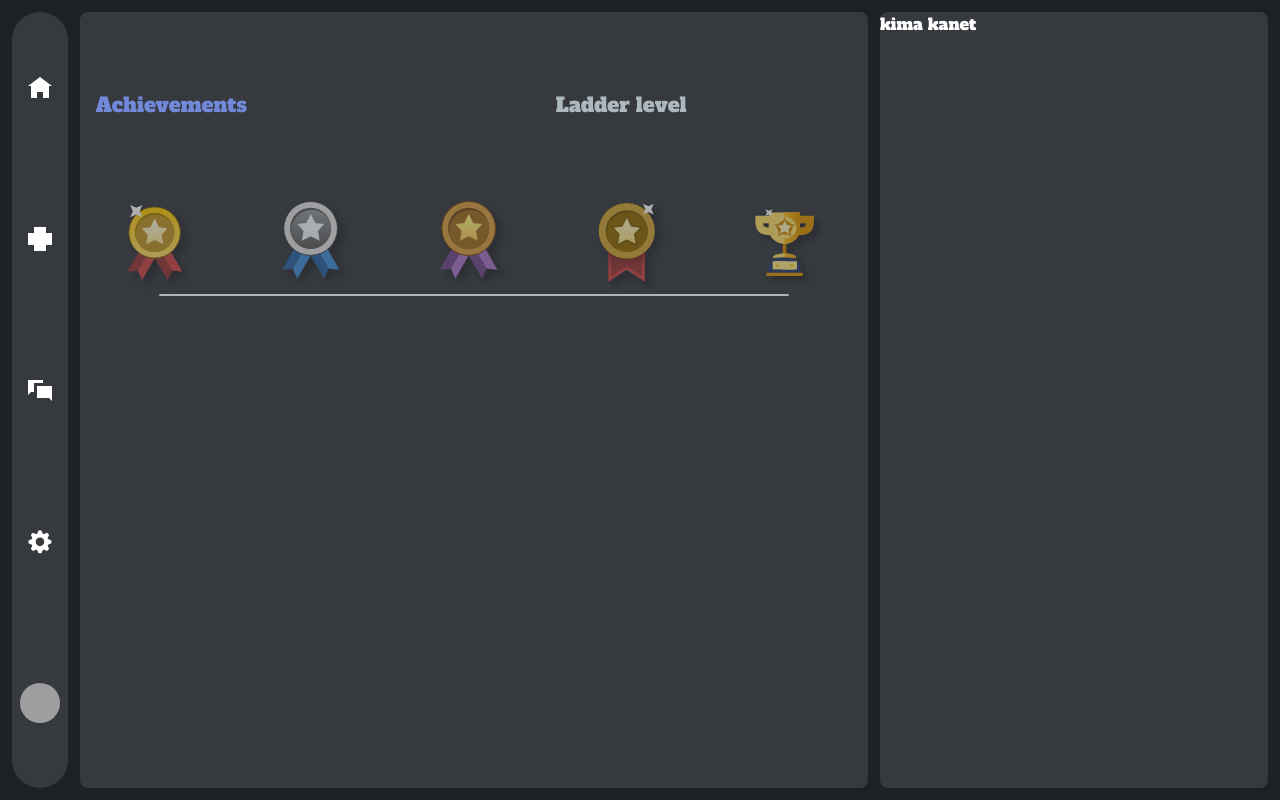
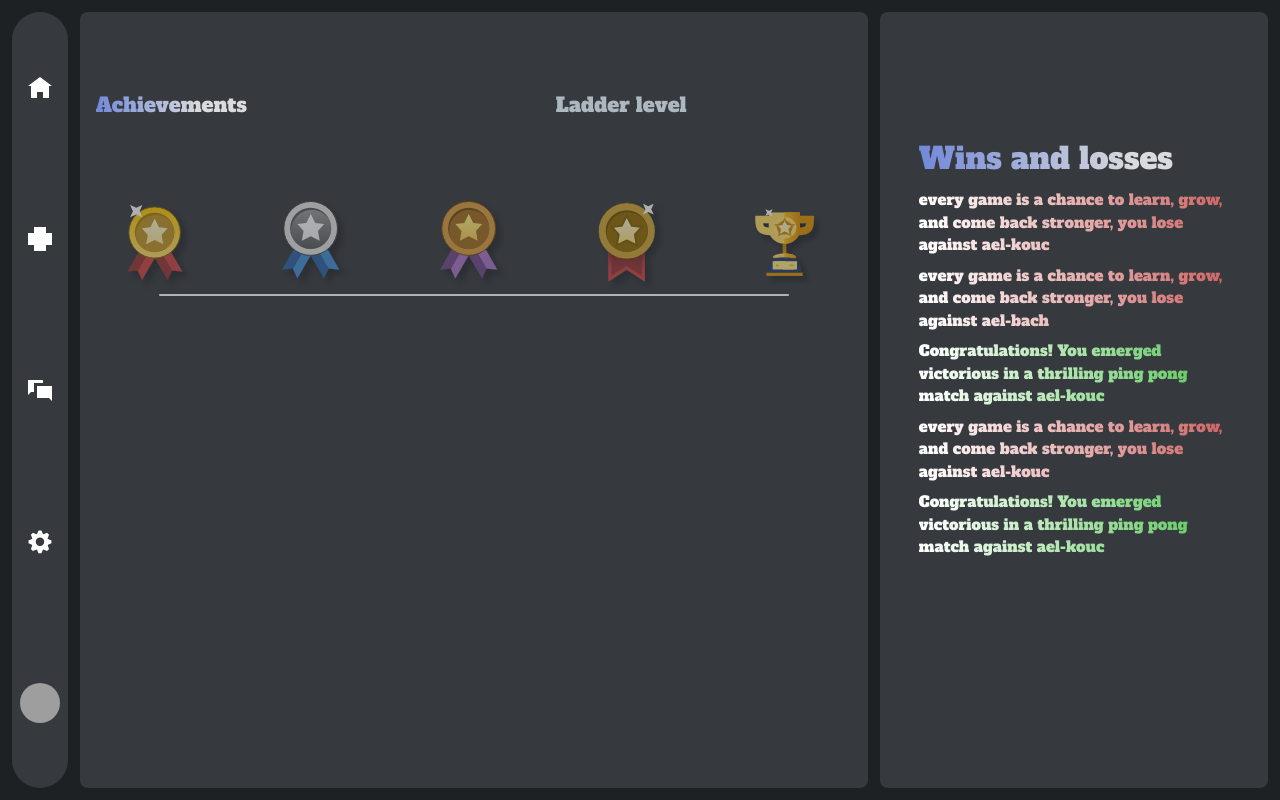
Before and after one commit to eliasluimeme/ft_transcendence, a Next.js app in the folder front/: page / in a window 1280 px wide. Built offline with nearby package versions, Linux system fonts and the light colour scheme; grey boxes are pictures that could not be loaded.

Commit message:
hone done

```diff
--- a/front/app/(pages)/(routes)/(protected)/page.tsx
+++ b/front/app/(pages)/(routes)/(protected)/page.tsx
@@ -1,4 +1,5 @@
 import Levels from "@/components/ui/Levels";
+import GameHistory from "@/components/ui/GameHistory";
 
 export default function page() {
   return (
@@ -6,7 +7,9 @@ export default function page() {
       <div className="  bg-[#36393E] col-span-2 rounded-lg">
           <Levels />
       </div>
-      <div className="  bg-[#36393E] rounded-lg">kima kanet</div>
+      <div className="  bg-[#36393E] rounded-lg">
+        <GameHistory />
+      </div>
     </div>
   );
 }
--- a/front/app/(pages)/(routes)/(protected)/settings/page.tsx
+++ b/front/app/(pages)/(routes)/(protected)/settings/page.tsx
@@ -1,18 +1,12 @@
-import MyForm from '@/components/ui/myForm'
-import React from 'react'
-
+import React from "react";
 
 const settings = () => {
-  function addTask(name: any){
-    alert(name);
-  }
 
   return (
     <div>
-      {/* <MyForm addTask ={addTask}/> */}
-      settings
+
     </div>
-  )
-}
+  );
+};
 
-export default settings
+export default settings;
--- /dev/null
+++ b/front/components/ui/CSS/font.css
@@ -0,0 +1,20 @@
+.win_font {
+    background: linear-gradient(90deg, #FFF 1.56%, #31B930 120%);
+    background-clip: text;
+    -webkit-background-clip: text;
+    -webkit-text-fill-color: transparent;
+}
+
+.lose_font{
+    background: linear-gradient(90deg, #FFF 1.56%, #C44343 120%);
+    background-clip: text;
+    -webkit-background-clip: text;
+    -webkit-text-fill-color: transparent;
+}
+
+.blue_font{
+    background: linear-gradient(90deg, #7289DA 0%, rgba(255, 255, 255, 0.82) 69.61%);
+    background-clip: text;
+    -webkit-background-clip: text;
+    -webkit-text-fill-color: transparent;
+}
--- a/front/components/ui/CSS/style.css
+++ b/front/components/ui/CSS/style.css
@@ -1,3 +1,21 @@
 .style{
     background-color: #36393E;
 }
+.custom-max-height {
+    max-height: 11rem; /* Equivalent to max-h-44 in Tailwind */
+    overflow-y: scroll; /* Enable vertical scrolling */
+  }
+::-webkit-scrollbar {
+    width: 0;
+    background: transparent;
+  }
+
+  /* Handle (thumb) */
+  ::-webkit-scrollbar-thumb {
+    background: transparent;
+  }
+
+  /* Track */
+  ::-webkit-scrollbar-track {
+    background: transparent;
+  }
--- /dev/null
+++ b/front/components/ui/GameHistory.tsx
@@ -0,0 +1,42 @@
+import React from "react";
+import "@/components/ui/CSS/font.css"
+const GameHistory = () => {
+  const HISTORY_DATA = [
+    {
+        login : "ael-kouc",
+        win : false
+    },
+    {
+        login : "ael-bach",
+        win : false
+    },
+    {
+        login : "ael-kouc",
+        win : true
+    },
+    {
+        login : "ael-kouc",
+        win : false
+    },
+    {
+        login : "ael-kouc",
+        win : true
+    }
+  ];
+  return <div className="flex flex-col justify-center space-y-2 mx-[10%]">
+    <div className="blue_font lg:text-[30px] md:text-[20px] sm:text-[10px] text-[10px] mt-[40%]">Wins and losses</div>
+    {
+        HISTORY_DATA.map((data, index) => (
+            <div key = {index} className="">
+                {data.win ? (
+                    <div className="win_font lg:text-[15px] sm:text-[10px] md:text-[7px] text-[7px]">Congratulations! You emerged victorious in a thrilling ping pong match against {data.login}</div>
+                ) : (
+                    <div className="lose_font lg:text-[15px] sm:text-[10px] md:text-[7px] text-[7px]">every game is a chance to learn, grow, and come back stronger, you lose against {data.login}</div>
+                )}
+            </div>
+        ))
+    }
+  </div>;
+};
+
+export default GameHistory;
--- a/front/components/ui/Laader.tsx
+++ b/front/components/ui/Laader.tsx
@@ -2,37 +2,11 @@ import React from "react";
 import Ladderfounder from "./Ladderfounder";
 
 const Laader = () => {
-  const LEADER_DATA = [
-    {
-      name : "achraf",
-      rank: "1",
-      image: "https://cdn.intra.42.fr/users/9373f1cfc045b4628c01920b3000a836/ael-kouc.jpg",
-    },
-    {
-      name : "chi smiya",
-      rank: "1",
-      image: "https://cdn.intra.42.fr/users/9373f1cfc045b4628c01920b3000a836/ael-kouc.jpg",
-    },
-    {
-      name : "chi kniya",
-      rank: "1",
-      image: "https://cdn.intra.42.fr/users/9373f1cfc045b4628c01920b3000a836/ael-kouc.jpg",
-    },
-    {
-      name : "chi wa7ed",
-      rank: "1",
-      image: "https://cdn.intra.42.fr/users/9373f1cfc045b4628c01920b3000a836/ael-kouc.jpg",
-    },
-    {
-      name : "chi we7da",
-      rank: "1",
-      image: "https://cdn.intra.42.fr/users/9373f1cfc045b4628c01920b3000a836/ael-kouc.jpg",
-    },
-  ];
-
   return (
-    <div className="bg-[#424549] shadow-md mx-[10%] my-[5%] rounded-xl">
-        <Ladderfounder/>
+    <div>
+      <div className="">
+        <Ladderfounder />
+      </div>
     </div>
   );
 };
--- a/front/components/ui/Ladderfounder.tsx
+++ b/front/components/ui/Ladderfounder.tsx
@@ -1,8 +1,9 @@
 import React from "react";
 import { Avatar, AvatarFallback, AvatarImage } from "@/components/ui/avatar";
 import Image from "next/image";
+import "@/components/ui/CSS/style.css";
 
-const Ladderfounder = () => {
+const Ladderfounder: React.FC = () => {
   const LEADER_DATA = [
     {
       name: "achraf",
@@ -29,19 +30,48 @@ const Ladderfounder = () => {
         "https://cdn.intra.42.fr/users/9373f1cfc045b4628c01920b3000a836/ael-kouc.jpg",
     },
     {
-      name: "chi we7da",
+      name: "chi we7daaaaaaaaaa",
       rank: "5",
       image:
         "https://cdn.intra.42.fr/users/9373f1cfc045b4628c01920b3000a836/ael-kouc.jpg",
     },
+    {
+      name: "chi we7da",
+      rank: "6",
+      image:
+        "https://cdn.intra.42.fr/users/9373f1cfc045b4628c01920b3000a836/ael-kouc.jpg",
+    },
+    {
+      name: "chi we7da",
+      rank: "7",
+      image:
+        "https://cdn.intra.42.fr/users/9373f1cfc045b4628c01920b3000a836/ael-kouc.jpg",
+    },
+    {
+      name: "chi we7da",
+      rank: "8",
+      image:
+        "https://cdn.intra.42.fr/users/9373f1cfc045b4628c01920b3000a836/ael-kouc.jpg",
+    },
+    {
+      name: "chi we7da",
+      rank: "9",
+      image:
+        "https://cdn.intra.42.fr/users/9373f1cfc045b4628c01920b3000a836/ael-kouc.jpg",
+    },
+    {
+      name: "chi we7da",
+      rank: "10",
+      image:
+        "https://cdn.intra.42.fr/users/9373f1cfc045b4628c01920b3000a836/ael-kouc.jpg",
+    },
   ];
-
   const rankOneleader = LEADER_DATA.find((nami) => nami.rank === "1");
   const rankTooleader = LEADER_DATA.find((nami) => nami.rank === "2");
   const rankTreeleader = LEADER_DATA.find((nami) => nami.rank === "3");
   return (
-    <div className="p-5">
-      <div className="flex items-center justify-around">
+    <div className="flex flex-col text-[13px]">
+      <div className="flex items-center justify-around bg-[#424549] shadow-md mx-[10%] my-[5%] rounded-xl">
         <div className="flex pt-10 items-center justify-center">
           {rankTooleader ? (
             <>
@@ -95,6 +125,19 @@ const Ladderfounder = () => {
           )}
         </div>
       </div>
+      <div className="flex flex-col items-center justify-around  overflow-y-scroll custom-max-height  scroll-smooth mr-[20%]">
+        {LEADER_DATA.slice(3).map((data, index) => (
+          <div key={index} className="flex mb-[3%] space-x-2">
+            <Avatar className="border">
+              <AvatarImage src={data.image} />
+              <AvatarFallback>Rank {data.rank}</AvatarFallback>
+            </Avatar>
+            <div>{data.name}</div>
+            <div>#{data.rank}</div>
+          </div>
+        ))}
+      </div>
+      <div className="flex itemes-center justify-center mt-[3%]">YOUR RANK : #50</div>
     </div>
   );
 };
--- a/front/components/ui/Levels.tsx
+++ b/front/components/ui/Levels.tsx
@@ -3,6 +3,7 @@ import { useTransition, useState } from "react";
 import Level from "./level";
 import Achievements from "./Achievements";
 import Laader from "./Laader";
+import "@/components/ui/CSS/font.css"
 const Levels = () => {
   const [tab, setTab] = useState<string>("Achievements");
   const [isPending, startTransition] = useTransition();
--- a/front/components/ui/level.tsx
+++ b/front/components/ui/level.tsx
@@ -1,4 +1,5 @@
 import React, { ReactNode } from "react";
+import "@/components/ui/CSS/font.css"
 
 interface SwitchlevelProps {
   active: boolean;
@@ -14,7 +15,7 @@ const Level: React.FC<SwitchlevelProps> = ({
   className,
 }) => {
   const buttonClasses: string = active
-    ? "text-[#7289DA]"
+    ? "blue_font"
     : "text-[#ADB7BE]";
   return (
     <button onClick={selectTab} className={className}>
--- a/front/package.json
+++ b/front/package.json
@@ -12,6 +12,7 @@
     "@clerk/nextjs": "^4.24.0",
     "@radix-ui/react-avatar": "^1.0.4",
     "@radix-ui/react-checkbox": "^1.0.4",
+    "@radix-ui/react-dialog": "^1.0.5",
     "@radix-ui/react-slot": "^1.0.2",
     "@types/react-dom": "18.2.7",
     "autoprefixer": "10.4.15",
```
Also changed, not shown: 1 other file (tests, documents, lock files or other folders).
